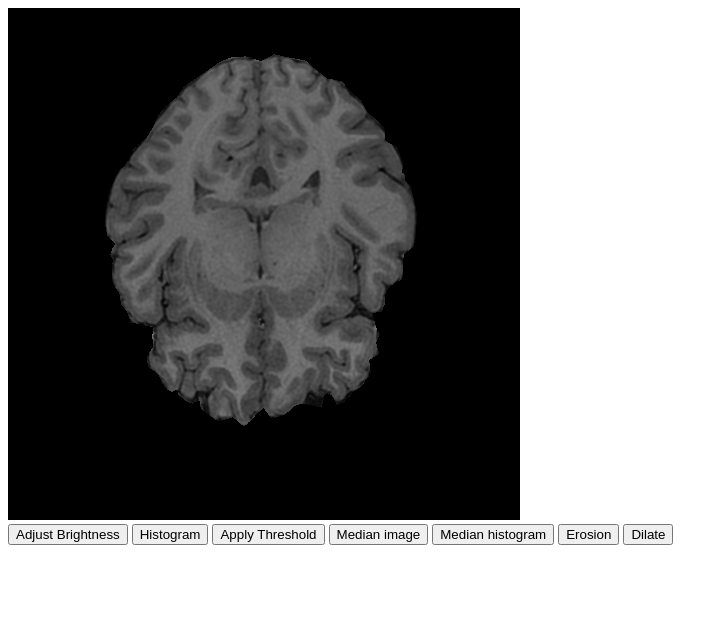
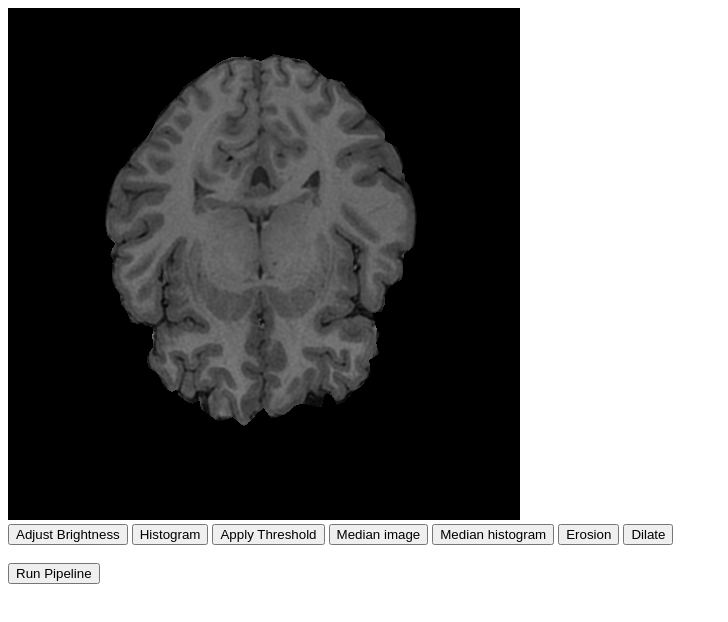
Before and after one commit to mataca9/irm-processor, a website: page index.html in a window 1280 px wide. Shown: the whole page, without its empty margins (0-728 px from the left). Drawn offline with Linux system fonts and the light colour scheme.

Commit message:
pipeline method and package.json added

```diff
--- a/index.html
+++ b/index.html
@@ -9,6 +9,9 @@
   <button @click="median(histogram,3)">Median histogram</button>
   <button @click="erosion(image,{x: 2, y: 2,data:[[10,10,10],[10,10,10],[10,10,10]]})">Erosion</button>
   <button @click="dilation(image,{x: 2, y: 2,data:[[10,10,10],[10,10,10],[10,10,10]]})">Dilate</button>
+  <br/>
+  <br/>
+  <button @click="pipeline()">Run Pipeline</button>
 </div>
 <script src="js/vue.js"></script>
 <script src="js/processor.js"></script>
--- a/js/processor.js
+++ b/js/processor.js
@@ -297,6 +297,20 @@ new Vue({
       }
 
       ctx.putImageData(result, 0, 0);
+    },
+
+    pipeline() {
+      const element = {x: 2, y: 2,data:[[10,10,10],[10,10,10],[10,10,10]]};
+      this.erosion(this.image, element);
+      this.dilation(this.image, element);
+      this.median(this.image, 3);
+      this.drawHistogram();
+      this.median(this.histogram, 3);
+      this.median(this.histogram, 3);
+      this.median(this.histogram, 3);
+      this.median(this.histogram, 3);
+      this.median(this.histogram, 3);
+      this.threshold(this.image);
     }
 
   }
```
Also changed, not shown: package.json (added, +25 -0 lines), 1 other file.
